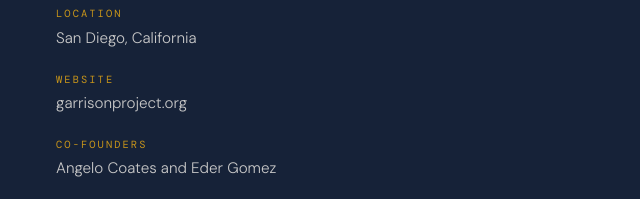
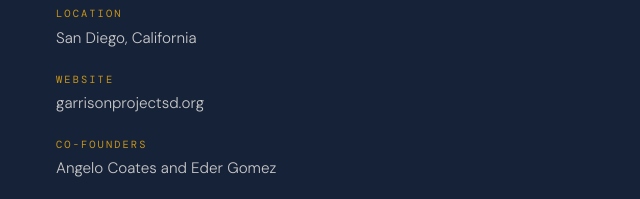
Before and after one commit to GOCOCEO/Garrison-project, a website: page index.html in a window 1280 px wide. Shown: the part 5410-5609 px from the top of the page, 8-648 px from the left. Drawn offline with nearby package versions, Linux system fonts and the light colour scheme.

Commit message:
Update index.html

```diff
--- a/index.html
+++ b/index.html
@@ -403,7 +403,7 @@
         </div>
         <div class="contact-detail-item">
           <span class="contact-detail-label">Website</span>
-          <span class="contact-detail-value">garrisonproject.org</span>
+          <span class="contact-detail-value">garrisonprojectsd.org</span>
         </div>
         <div class="contact-detail-item">
           <span class="contact-detail-label">Co-Founders</span>
```
